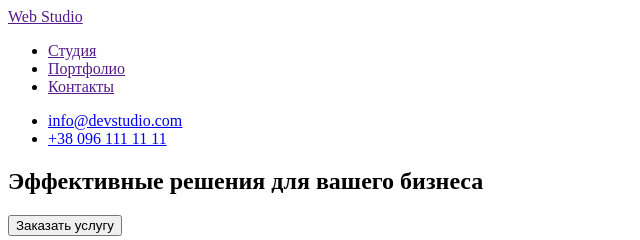
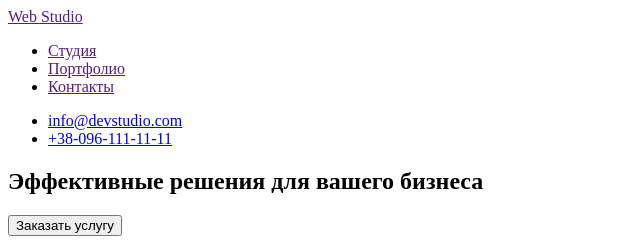
Before and after one commit to bod111/goit-markup-hw-01, a plain HTML site: page index.html in a window 1280 px wide. Shown: the top 240 px of the page, 0-640 px from the left. Drawn offline with Linux system fonts and the light colour scheme.

Commit message:
Update index.html
fix teleph

```diff
--- a/index.html
+++ b/index.html
@@ -20,7 +20,7 @@
         </nav>
         <ul>
             <li><a href="mailto:info@devstudio.com">info@devstudio.com</a></li>
-            <li><a href="tel:+38 096 111 11 11">+38 096 111 11 11</a></li>
+            <li><a href="tel:+380961111111">+38-096-111-11-11</a></li>
         </ul>
     </header>
     <main>
```
